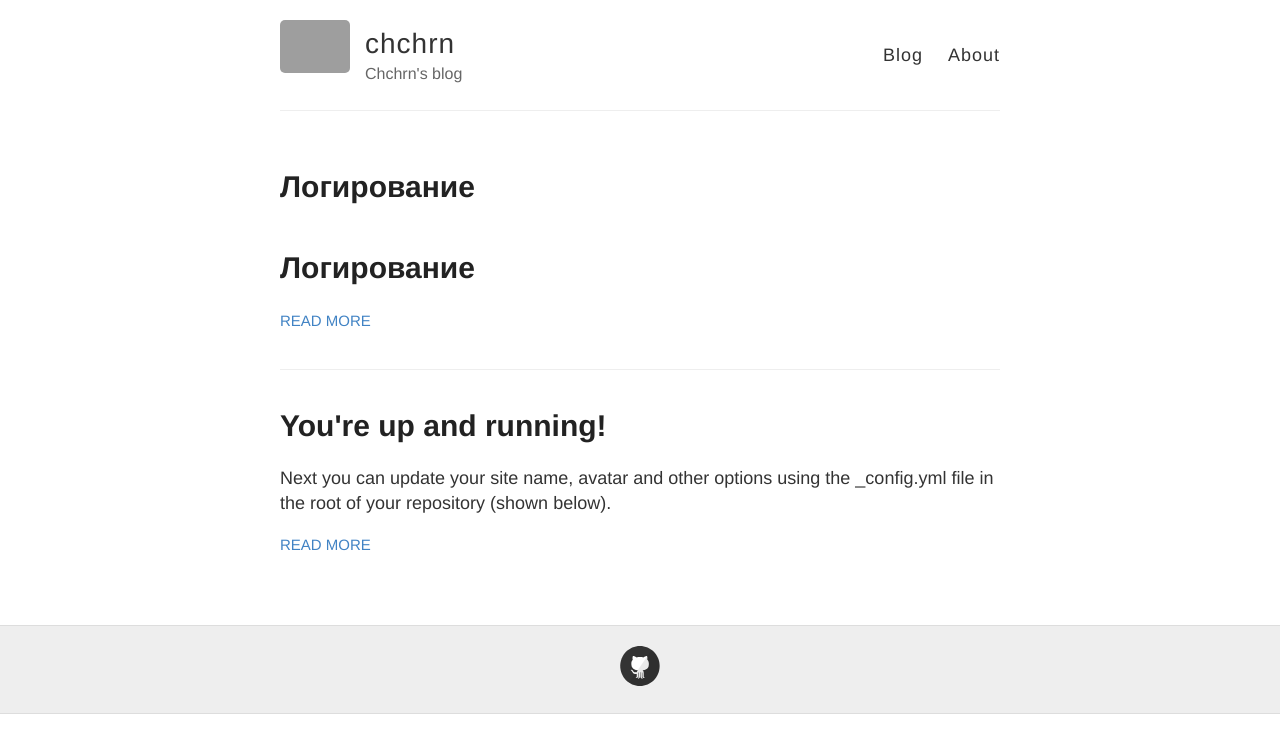
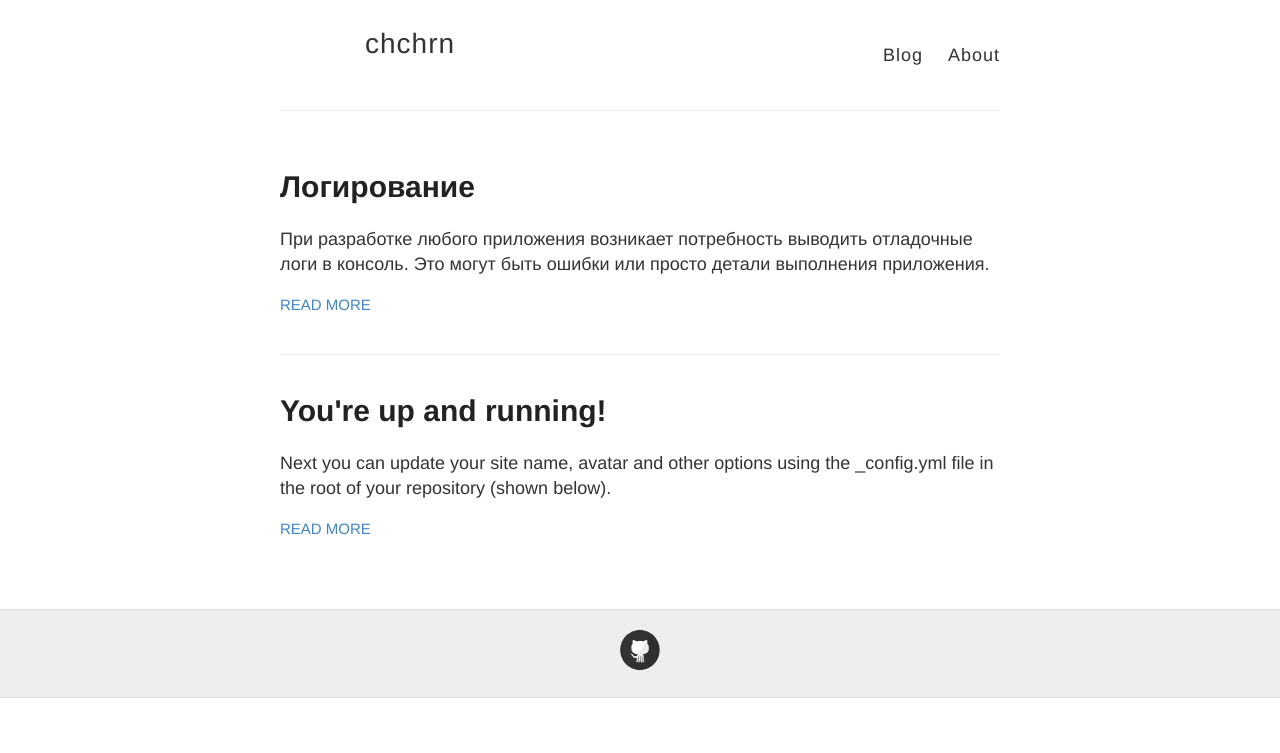
Before and after one commit to chchrn/chchrn.github.io, a Jekyll site: the page built from index.html, in a window 1280 px wide. Shown: the top 753 px of the page. Built offline with Jekyll 4.4.1, drawn with Linux system fonts in a browser that asks for light colours; grey boxes are pictures that could not be loaded.

Commit message:
Fixed config.yml

```diff
--- a/_config.yml
+++ b/_config.yml
@@ -6,10 +6,10 @@
 name: chchrn
 
 # Short bio or description (displayed in the header)
-description: Chchrn's blog
+description:
 
 # URL of your avatar or profile pic (you could use your GitHub profile pic)
-avatar: https://raw.githubusercontent.com/barryclark/jekyll-now/master/images/jekyll-logo.png
+avatar:
 
 #
 # Flags below are optional
--- a/_posts/2014-3-4-logs.md
+++ b/_posts/2014-3-4-logs.md
@@ -4,11 +4,9 @@
 tags: oop, logs
 ---
 
-# Логирование
-
 При разработке любого приложения возникает потребность выводить отладочные логи в консоль. Это могут быть ошибки или просто детали выполнения приложения.
 
-Часто в коде используют просто `NSLog`/`print()`, но такое решение далеко от идеального. Есть популярная библиотека CocoaLumberjack. Долгое время я  использовал её, но всё логирование завязывается на статические методы или макросы, которые дергаются из любого метода/класса.
+Часто в коде используют просто `NSLog`/`print()`, но такое решение далеко от идеального. Есть популярная библиотека CocoaLumberjack. Долгое время я использовал её, но всё логирование завязывается на статические методы или макросы, которые дергаются из любого метода/класса.
 
 Это распространенный подход, но совсем не объектно-ориентированный и не очень расширяемый. Например, чтобы разделить потоки логов от разных подсистем - придется както завязывать на константы в лог-сообщениях. Либо создавать новые макросы/статические методы.
 
```
Also changed, not shown: 1 other file.
